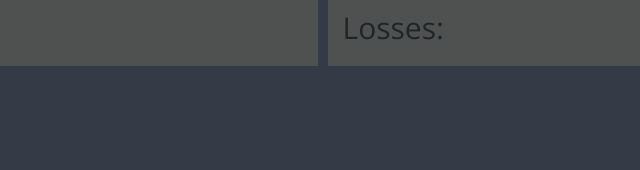
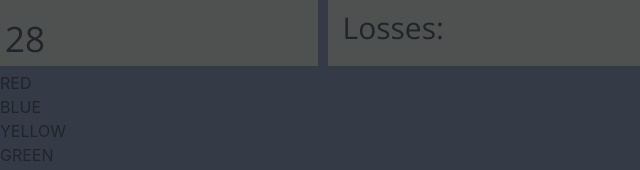
Before and after one commit to pinargultekin/unit-4-game, a plain HTML site: page index.html in a window 1280 px wide. Shown: the part 627-797 px from the top of the page, 0-640 px from the left. Drawn offline with nearby package versions, Linux system fonts and the light colour scheme; a web font is replaced by a local one.

Commit message:
click event added

```diff
--- a/assets/javascript/game.js
+++ b/assets/javascript/game.js
@@ -17,15 +17,27 @@ function getRandomInt(min, max) {
 }
 randomNumber = getRandomInt(19,120);
 console.log("randomNumber is: " , randomNumber);
+$("#randomNumber").text(randomNumber);
 
 red = getRandomInt(1,12);
 console.log("red crystal value is: " , red);
 
+
 blue = getRandomInt(1,12);
 console.log("blue crystal value is: " , blue);
+
 
 yellow = getRandomInt(1,12);
 console.log("yellow crystal value is: " , yellow);
 
+
 green = getRandomInt(1,12);
 console.log("green crystal value is: " , green);
+
+//dom interaction
+
+//adding value to total score when user click each gem/button
+$("#red").on("click", function () {
+    totalScore += red;
+    console.log("total score is : " , totalScore);
+});
--- a/index.html
+++ b/index.html
@@ -52,12 +52,11 @@
 
 
 <div id="crystals">
-    <div id="red"></div>
-    <div id="blue"></div>
-    <div id="yellow"></div>
-    <div id="green"></div>
+    <div id="red">RED</div>
+    <div id="blue">BLUE</div>
+    <div id="yellow">YELLOW</div>
+    <div id="green">GREEN</div>
 </div>
-
 <script src="assets/javascript/game.js"></script>
 
 <body>
```
